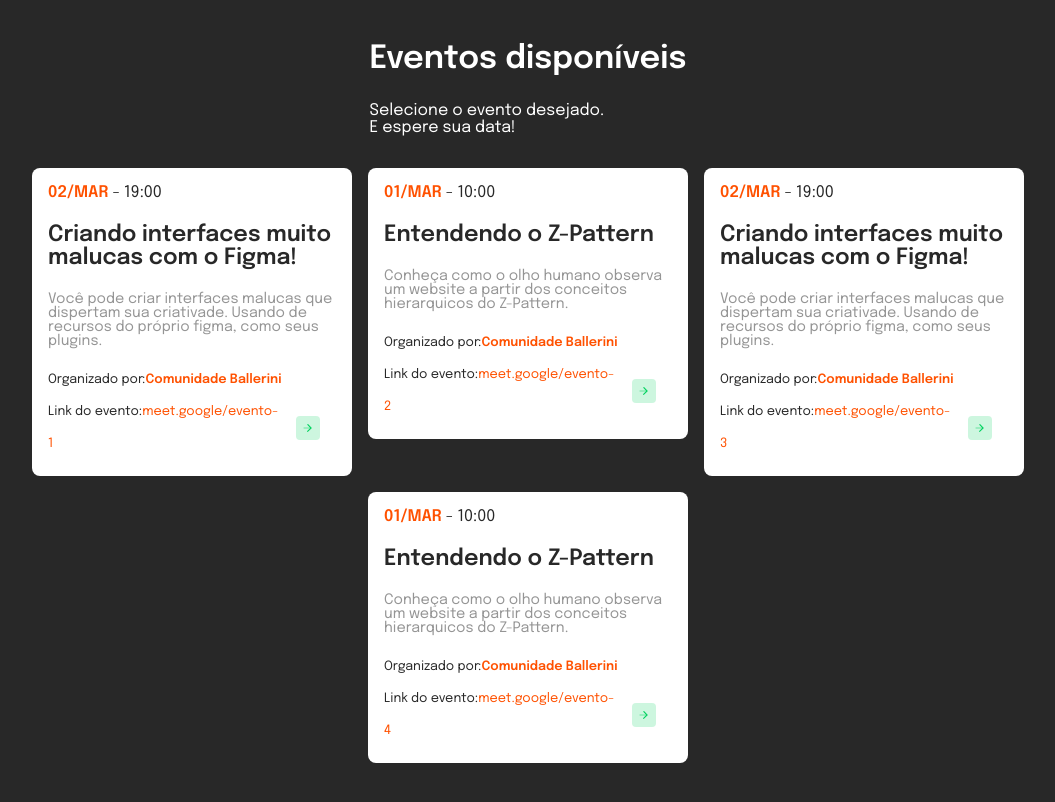
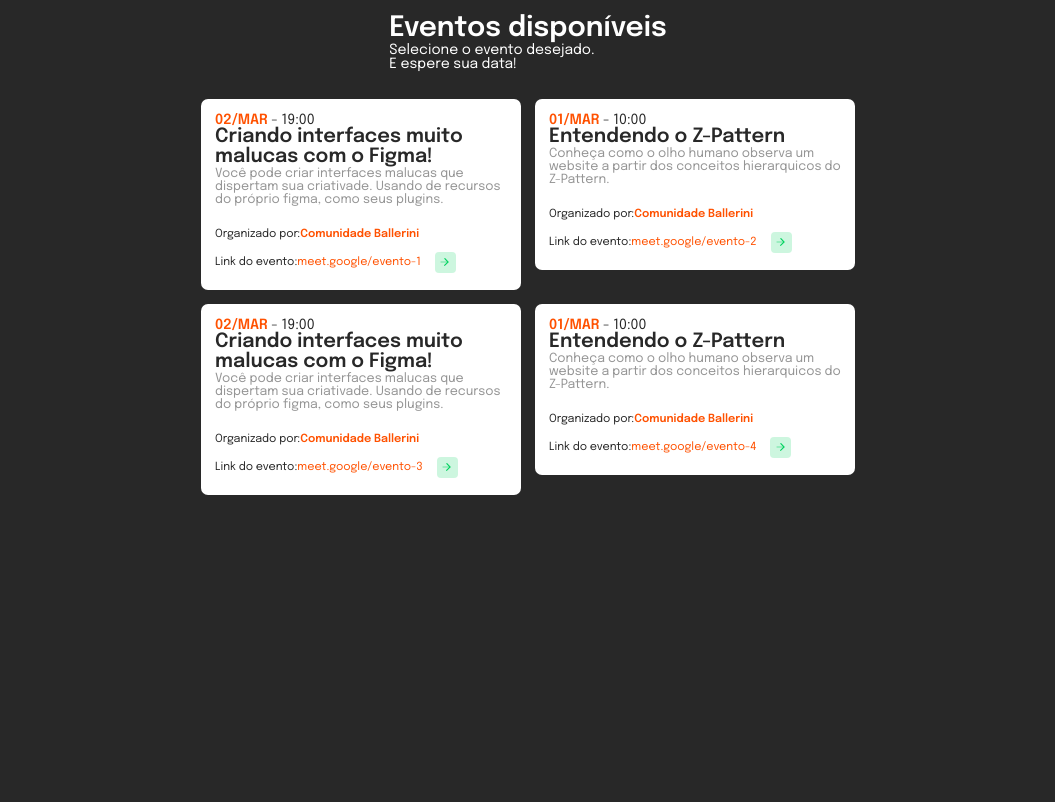
Before and after one commit to dEgito/DevMeet, a React (Create React App) app: page /events in a window 1280 px wide. Shown: the top 802 px of the page, without its empty margins (112-1167 px from the left). Built offline with nearby package versions, Linux system fonts and the light colour scheme.

Commit message:
refactor: adiciona globalStyles

```diff
--- a/src/App.js
+++ b/src/App.js
@@ -1,8 +1,12 @@
 import Routes from "./routes";
+import GlobalStyle from "./styles/GlobalStyles";
 
 function App() {
   return (
-    <Routes />
+    <>
+      <Routes />
+      <GlobalStyle />
+    </>
   );
 }
 
--- a/src/pages/AvaliableEvents/components/Card/style.js
+++ b/src/pages/AvaliableEvents/components/Card/style.js
@@ -9,11 +9,11 @@ export const Content = styled.div`
   min-width: 300px;
   max-width: 320px;
   border-radius: 0.5rem;
-  background-color: #ffffff;
-  color: #282828;
+  background-color: var(--white);
+  color: var(--gray-900);
 
   strong {
-    color: #ff5100;
+    color: var(--orange-500);
     font-weight: 600;
   }
 
@@ -24,7 +24,7 @@ export const Content = styled.div`
 
   p {
     font-size: 0.9rem;
-    color: #959595;
+    color: var(--gray-400);
     max-width: none;
     margin-bottom: 1rem;
   }
@@ -33,14 +33,14 @@ export const Content = styled.div`
 export const Microtext = styled.div`
   font-size: 0.8rem;
   line-height: 2rem;
-  color: #282828;
+  color: var(--gray-900);
   display: flex;
   flex-direction: row;
   align-items: center;
 
   a {
     text-decoration: none;
-    color: #ff5100;
+    color: var(--orange-500);
   }
 `;
 
@@ -54,5 +54,5 @@ export const Button = styled.button`
   height: 1.5rem;
   border-radius: 4px;
   border: none;
-  background-color: rgba(4, 211, 97, 0.2);
+  background-color: var(--green-500);
 `;
--- a/src/pages/AvaliableEvents/style.js
+++ b/src/pages/AvaliableEvents/style.js
@@ -8,9 +8,7 @@ export const Container = styled.section`
   margin: 0;
   padding: 1rem;
 
-  background-color: #282828;
-  font-family: Epilogue, sans-serif;
-  color: #ffffff;
+  color: var(--white);
 
   header {
     margin-bottom: 1rem;
--- a/src/pages/Getting/components/Button/style.js
+++ b/src/pages/Getting/components/Button/style.js
@@ -9,7 +9,7 @@ export const BackButton = styled.button`
   height: 3rem;
   border: none;
   border-radius: 8px;
-  background-color: #ff5100;
+  background-color: var(--orange-500);
   transition: all 1s ease-in-out;
 
   &:hover {
--- a/src/pages/Getting/style.js
+++ b/src/pages/Getting/style.js
@@ -9,15 +9,13 @@ export const Container = styled.section`
   margin: 0;
   padding: 0;
 
-  background-color: #282828;
-  font-family: Epilogue, sans-serif;
-  color: #ffffff;
-
   h1 {
+    color: var(--white);
     font-size: 2.5rem;
   }
 
   p {
+    color: var(--gray-100);
     font-size: 1.5rem;
     width: 100%;
     max-width: 250px;
@@ -28,7 +26,8 @@ export const Container = styled.section`
     }
 
     span {
-      background-color: #ff5100;
+      color: var(--white);
+      background-color: var(--orange-500);
     }
   }
 `;
--- /dev/null
+++ b/src/styles/GlobalStyles.js
@@ -0,0 +1,39 @@
+import { createGlobalStyle } from "styled-components";
+
+const GlobalStyle = createGlobalStyle`
+    :root {
+        --white: #ffffff;
+        --gray-100: #C6C6C6;
+        --gray-300: #BFBFBF;
+        --gray-400: #959595;
+        --gray-900: #282828;
+
+        --green-500: rgba(4, 211, 97, 0.2);;
+        --orange-500: #FF5100;
+    }
+    :focus {
+        outline: transparent;
+        box-shadow: 0 0 0 2px var(--orange-500);
+    }
+    * {
+        margin: 0;
+        padding: 0;
+        box-sizing: border-box;
+    }
+    html {
+        font-size: 87.5%;
+    }
+    body {
+        background-color: var(--gray-900);
+        color: var(--gray-100);
+        -webkit-font-smoothing: antialiased;
+    }
+    body, input, textarea, button {
+        font-family: 'Epilogue', sans-serif;
+        font-weight: 400;
+        font-size: 1rem;
+    }
+
+`;
+
+export default GlobalStyle;
```
